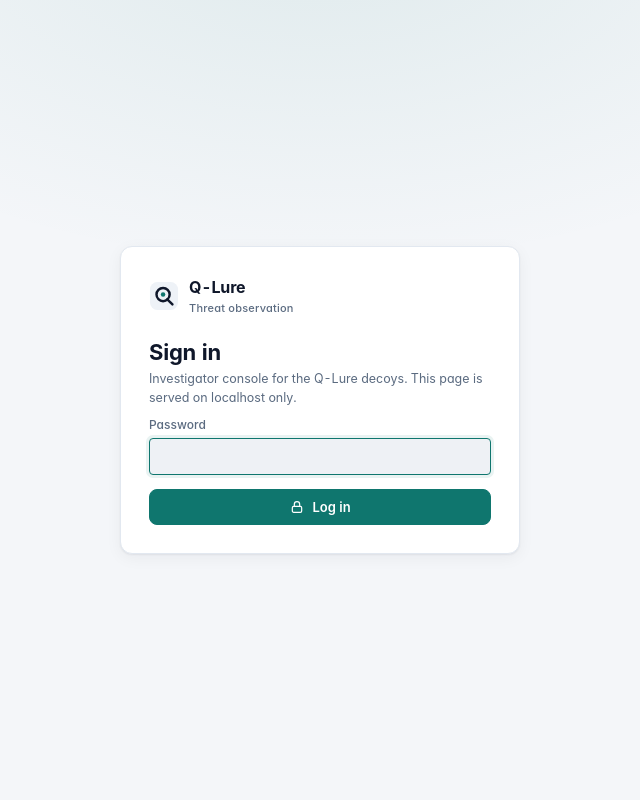
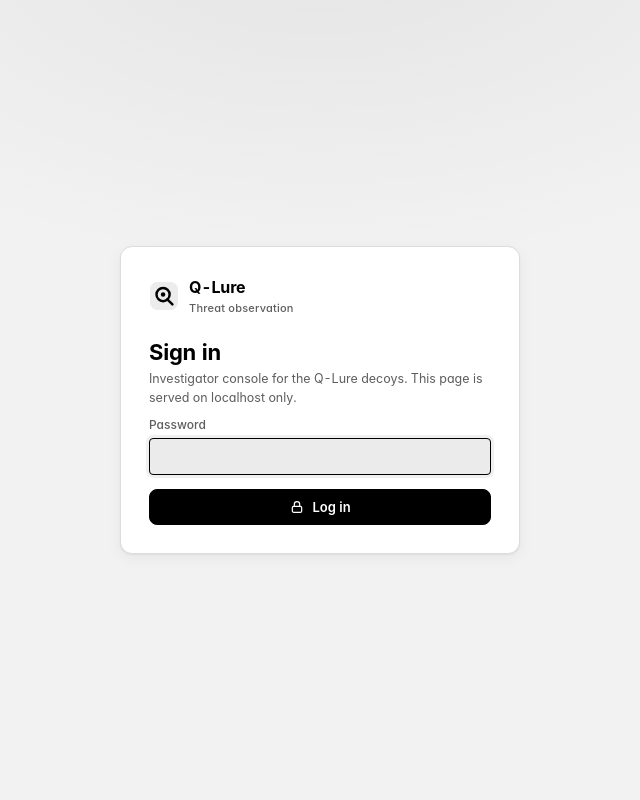
Before and after one commit to itzz-inbathamizhanS/QLure, a FastAPI app: page /login in a window 1280 px wide. Shown: the whole page, without its empty margins (320-960 px from the left). Run offline with FastAPI, Linux system fonts and the light colour scheme.

Commit message:
Dashboard: black and white palette, colour kept for verdicts only

```diff
--- a/dashboard/static/app.css
+++ b/dashboard/static/app.css
@@ -3,16 +3,16 @@
 
 :root {
   color-scheme: dark;
-  --bg: #0a0e14; --bg-2: #0d131b; --panel: #111823; --panel-2: #151e2b; --raise: #1a2534;
-  --line: #1f2b3a; --line-2: #2a3a4e;
-  --text: #e6edf5; --text-2: #b3c0cf; --muted: #7d8da1;
-  --accent: #2dd4bf; --accent-2: #5eead4; --accent-ink: #04201c; --accent-soft: rgba(45, 212, 191, .12);
-  --bad: #f87171; --bad-soft: rgba(248, 113, 113, .13); --bad-line: rgba(248, 113, 113, .35);
-  --warn: #fbbf24; --warn-soft: rgba(251, 191, 36, .12); --warn-line: rgba(251, 191, 36, .35);
-  --good: #4ade80; --good-soft: rgba(74, 222, 128, .11); --good-line: rgba(74, 222, 128, .32);
-  --info: #60a5fa;
-  --recon: #60a5fa; --credential: #f59e0b; --exploit: #f87171; --misuse: #c084fc;
-  --chain: #2dd4bf; --none: #475569;
+  --bg: #000000; --bg-2: #050505; --panel: #0b0b0b; --panel-2: #121212; --raise: #1c1c1c;
+  --line: #262626; --line-2: #3d3d3d;
+  --text: #ffffff; --text-2: #d4d4d4; --muted: #8c8c8c;
+  --accent: #ffffff; --accent-2: #e5e5e5; --accent-ink: #000000; --accent-soft: rgba(255, 255, 255, .09);
+  --bad: #f87171; --bad-soft: rgba(248, 113, 113, .13); --bad-line: rgba(248, 113, 113, .38);
+  --warn: #fbbf24; --warn-soft: rgba(251, 191, 36, .12); --warn-line: rgba(251, 191, 36, .38);
+  --good: #4ade80; --good-soft: rgba(74, 222, 128, .11); --good-line: rgba(74, 222, 128, .34);
+  --info: #d4d4d4;
+  --recon: #a3a3a3; --credential: #f59e0b; --exploit: #f87171; --misuse: #c084fc;
+  --chain: #e5e5e5; --none: #5a5a5a;
   --radius: 12px; --radius-sm: 8px;
   --shadow: 0 1px 0 rgba(255, 255, 255, .03) inset, 0 8px 24px rgba(0, 0, 0, .25);
   --mono: ui-monospace, "SF Mono", "JetBrains Mono", "Cascadia Code", Consolas, monospace;
@@ -21,16 +21,16 @@
 @media (prefers-color-scheme: light) {
   :root {
     color-scheme: light;
-    --bg: #f4f6f9; --bg-2: #eef1f5; --panel: #ffffff; --panel-2: #f8fafc; --raise: #eef2f7;
-    --line: #e2e8f0; --line-2: #cbd5e1;
-    --text: #0f172a; --text-2: #334155; --muted: #5b6b80;
-    --accent: #0f766e; --accent-2: #115e59; --accent-ink: #ffffff; --accent-soft: rgba(15, 118, 110, .09);
+    --bg: #f2f2f2; --bg-2: #ebebeb; --panel: #ffffff; --panel-2: #f7f7f7; --raise: #ececec;
+    --line: #dcdcdc; --line-2: #c4c4c4;
+    --text: #000000; --text-2: #2b2b2b; --muted: #5e5e5e;
+    --accent: #000000; --accent-2: #1a1a1a; --accent-ink: #ffffff; --accent-soft: rgba(0, 0, 0, .06);
     --bad: #b91c1c; --bad-soft: #fef2f2; --bad-line: #fecaca;
     --warn: #a16207; --warn-soft: #fffbeb; --warn-line: #fde68a;
     --good: #15803d; --good-soft: #f0fdf4; --good-line: #bbf7d0;
-    --info: #1d4ed8;
-    --recon: #2563eb; --credential: #c2410c; --exploit: #dc2626; --misuse: #7c3aed;
-    --chain: #0f766e; --none: #94a3b8;
+    --info: #333333;
+    --recon: #525252; --credential: #c2410c; --exploit: #dc2626; --misuse: #7c3aed;
+    --chain: #262626; --none: #a3a3a3;
     --shadow: 0 1px 2px rgba(15, 23, 42, .06), 0 4px 16px rgba(15, 23, 42, .05);
   }
 }
```
